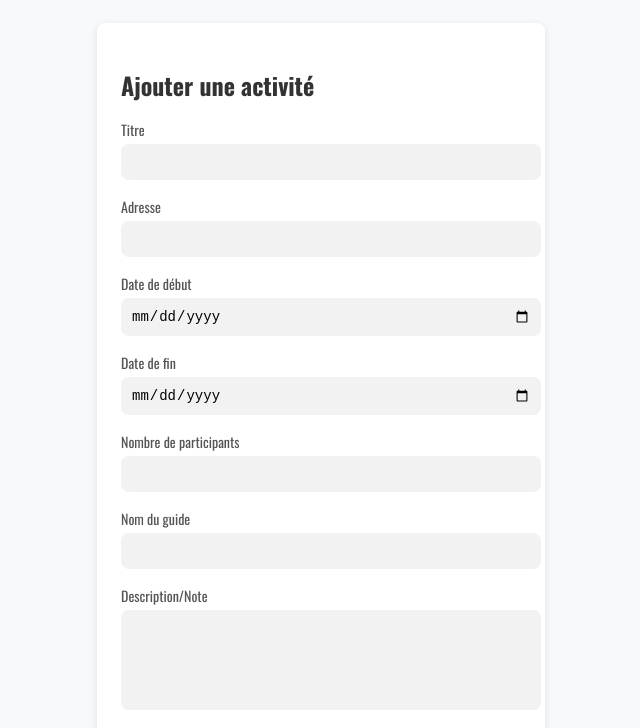
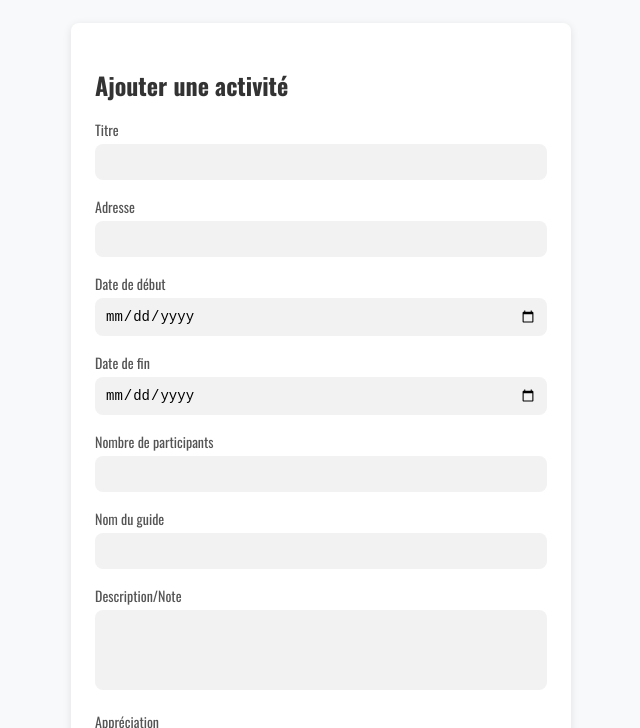
Before and after one commit to MagomedBekkaev/ProjetRanCCI, a plain HTML site: page index.html in a window 1280 px wide. Shown: the part 68-796 px from the top of the page, without its empty margins (319-959 px from the left). Drawn offline with nearby package versions, Linux system fonts and the light colour scheme.

Commit message:
adjusting container style

```diff
--- a/style.css
+++ b/style.css
@@ -8,7 +8,6 @@ body {
 /* Header Styles */
 header {
     display: flex;
-    flex-direction: row;
     align-items: center;
     justify-content: center; /* Center the content */
     padding: 10px 20px;
@@ -30,7 +29,6 @@ header {
     font-size: 30px;
     font-weight: bold;
     color: #333; /* Adjust the color as needed */
-    font-family: Oswald, sans-serif;
     margin: 5px;
 }
 
@@ -75,14 +73,16 @@ nav p {
     box-shadow: 0 2px 8px rgba(0, 0, 0, 0.1);
     padding: 24px;
     width: 100%;
-    max-width: 400px;
-    margin: 16px auto;
+    max-width: 500px;
+    margin: 16px;
+    box-sizing: border-box; /* Ensure padding is included in the width */
 }
 
 #formualaire h1 {
     font-size: 24px;
     margin-bottom: 16px;
     color: #333;
+    text-align: left;
 }
 
 #formualaire label {
@@ -104,6 +104,7 @@ nav p {
     font-size: 14px;
     border: none;
     text-align: left;
+    box-sizing: border-box; /* Ensure padding is included in the width */
 }
 
 #formualaire input[type="number"] {
```
Also changed, not shown: index.html (+0 -1 lines).
